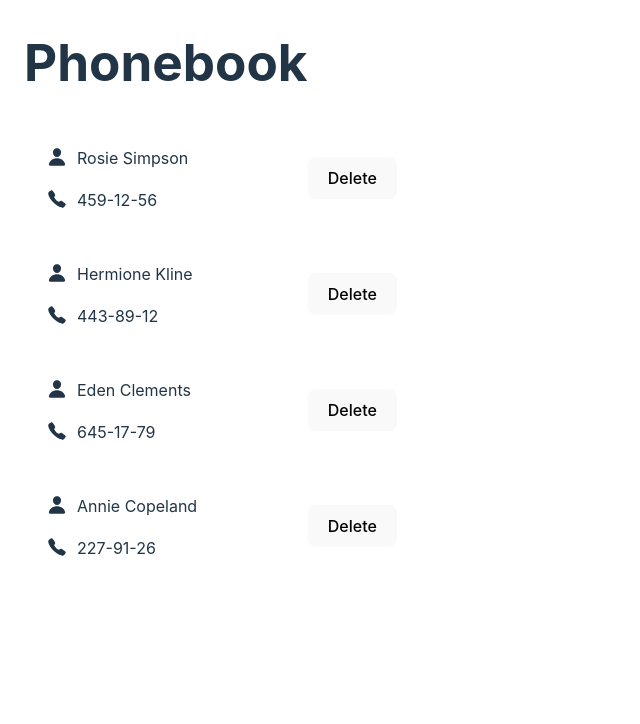
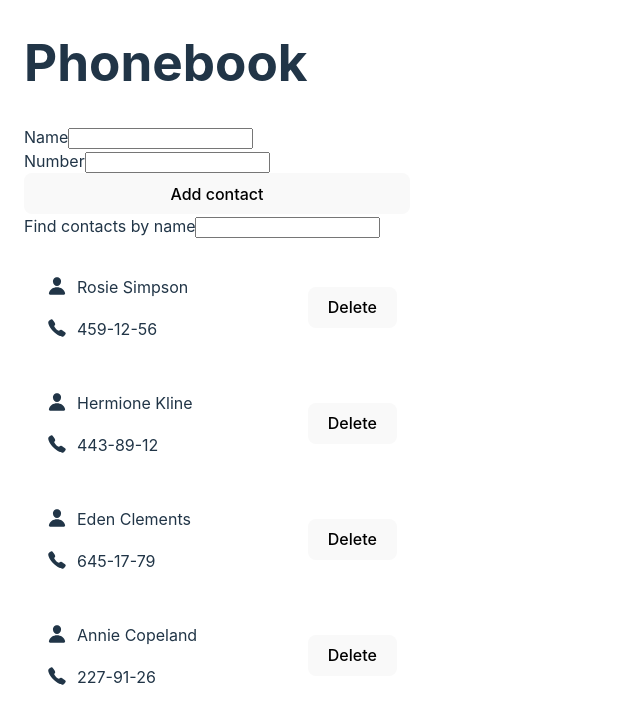
Before and after one commit to Ternivka/goit-react-hw-03, a React (Vite) app: page / in a window 1280 px wide. Shown: the top 724 px of the page, without its empty margins (0-640 px from the left). Built offline with nearby package versions, Linux system fonts and the light colour scheme.

Commit message:
Add contacts

```diff
--- a/package.json
+++ b/package.json
@@ -11,6 +11,7 @@
   },
   "dependencies": {
     "formik": "^2.4.6",
+    "nanoid": "^5.0.9",
     "react": "^18.3.1",
     "react-dom": "^18.3.1",
     "react-icons": "^5.4.0",
--- a/src/components/App.jsx
+++ b/src/components/App.jsx
@@ -4,20 +4,44 @@ import SearchBox from "./SearchBox/SearchBox";
 import ContactList from "./ContactList/ContactList";
 
 import { useState } from "react";
+import { nanoid } from "nanoid";
+const users = [
+  { id: "id-1", name: "Rosie Simpson", number: "459-12-56" },
+  { id: "id-2", name: "Hermione Kline", number: "443-89-12" },
+  { id: "id-3", name: "Eden Clements", number: "645-17-79" },
+  { id: "id-4", name: "Annie Copeland", number: "227-91-26" },
+];
+function App() {
+  const [searchItem, setSearchItem] = useState("");
+  const [contactArr, setContactArr] = useState(users);
+  const [filteredContacts, setFilteredContacts] = useState(users);
+  const handleInputChange = (e) => {
+    const searchValue = e.target.value.toLowerCase();
+    setSearchItem(searchValue);
 
-function App() {
-  const [contactArr, setContactArr] = useState([
-    { id: "id-1", name: "Rosie Simpson", number: "459-12-56" },
-    { id: "id-2", name: "Hermione Kline", number: "443-89-12" },
-    { id: "id-3", name: "Eden Clements", number: "645-17-79" },
-    { id: "id-4", name: "Annie Copeland", number: "227-91-26" },
-  ]);
+    const filteredItems = contactArr.filter((item) =>
+      item.name.toLowerCase().includes(searchValue)
+    );
+    setFilteredContacts(filteredItems);
+  };
+  const addContacts = (newContact) => {
+    const newContactWithId = {
+      ...newContact,
+      id: nanoid(),
+    };
+    const updatedContacts = [...contactArr, newContactWithId];
+    setContactArr(updatedContacts);
+    setFilteredContacts(updatedContacts);
+  };
   return (
     <div>
       <h1>Phonebook</h1>
-      <ContactForm />
-      <SearchBox />
-      <ContactList contactArr={contactArr} />
+      <ContactForm addContacts={addContacts} />
+      <SearchBox
+        handleInputChange={handleInputChange}
+        searchItem={searchItem}
+      />
+      <ContactList contactArr={filteredContacts} />
     </div>
   );
 }
--- a/src/components/ContactForm/ContactForm.jsx
+++ b/src/components/ContactForm/ContactForm.jsx
@@ -1,2 +1,27 @@
-const ContactForm = () => {};
+import { Field, Form, Formik } from "formik";
+import s from "./ContactFrom.module.css";
+
+const ContactForm = ({ addContacts }) => {
+  const handleSubmit = (values, actions) => {
+    addContacts(values);
+    actions.resetForm();
+  };
+  return (
+    <div>
+      <Formik onSubmit={handleSubmit} initialValues={{ name: "", number: "" }}>
+        <Form className={s.divClass}>
+          <label>
+            <span>Name</span>
+            <Field type="text" name="name" id="name" />
+          </label>
+          <label>
+            <span>Number</span>
+            <Field type="tel" name="number" id="number" />
+          </label>
+          <button type="submit">Add contact</button>
+        </Form>
+      </Formik>
+    </div>
+  );
+};
 export default ContactForm;
--- /dev/null
+++ b/src/components/ContactForm/ContactFrom.module.css
@@ -0,0 +1,4 @@
+.divClass {
+  display: flex;
+  flex-direction: column;
+}
--- a/src/components/SearchBox/SearchBox.jsx
+++ b/src/components/SearchBox/SearchBox.jsx
@@ -1,2 +1,9 @@
-const SearchBox = () => {};
+const SearchBox = ({ handleInputChange, searchItem }) => {
+  return (
+    <div>
+      <span>Find contacts by name</span>
+      <input type="text" value={searchItem} onChange={handleInputChange} />
+    </div>
+  );
+};
 export default SearchBox;
```
Also changed, not shown: 1 other file (tests, documents, lock files or other folders).
